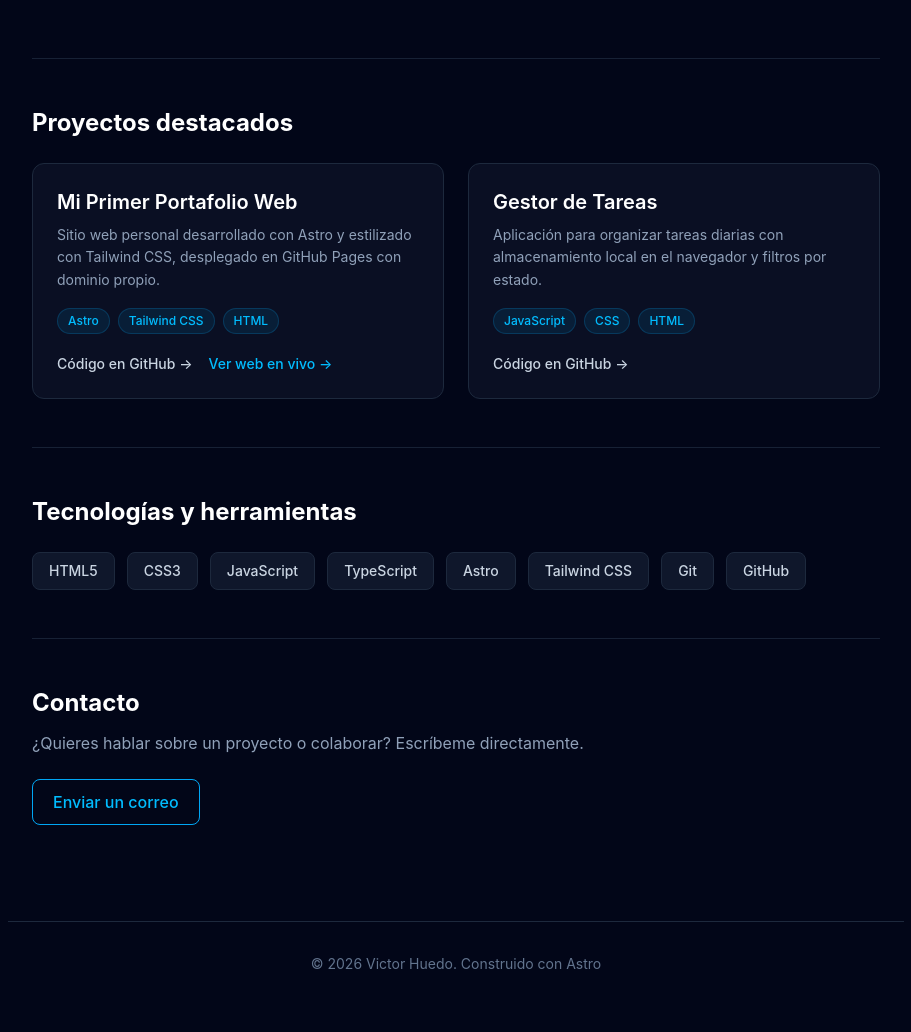
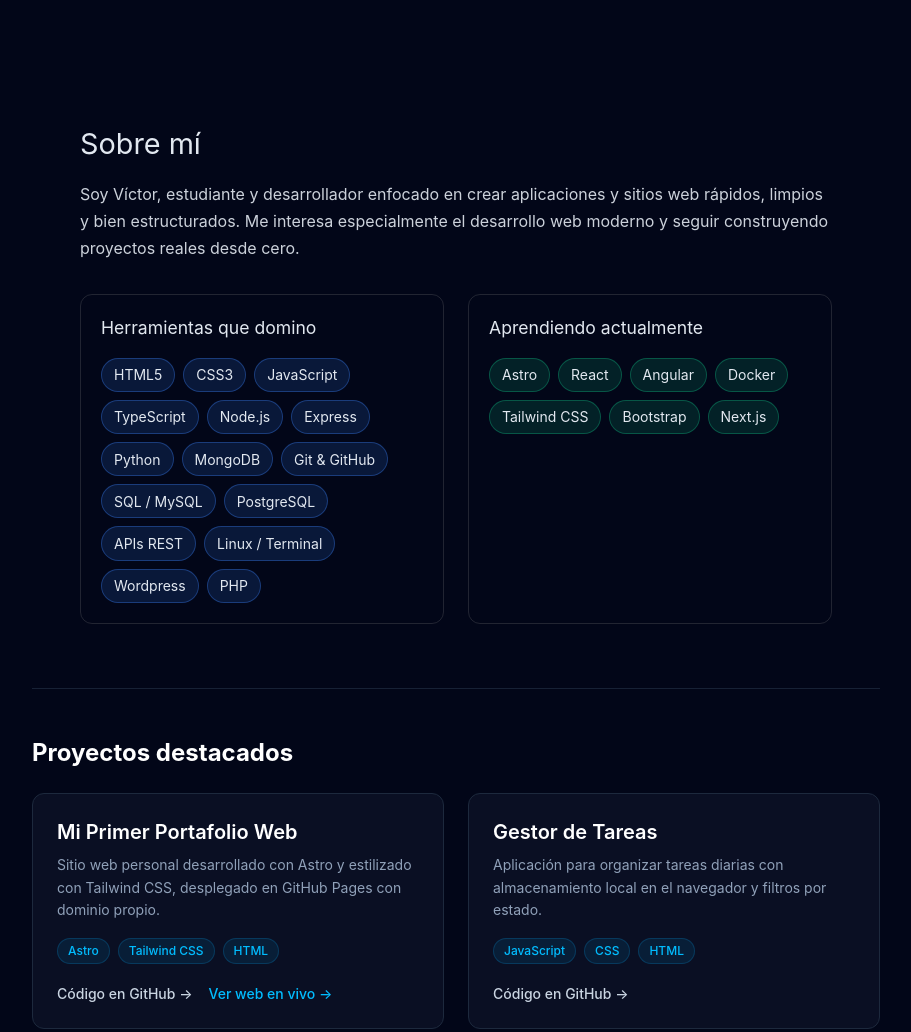
Before and after one commit to victorhl22/victorhl22.github.io, an Astro site: page / in a window 1280 px wide. Shown: the part 560-1592 px from the top of the page, without its empty margins (184-1095 px from the left). Before the commit the page ends 1566 px from the top, so only its background shows below. Built offline with nearby package versions, Linux system fonts and the light colour scheme; Astro itself is replaced by a stand-in of ours.

Commit message:
Seccion Stack Añadida

```diff
--- /dev/null
+++ b/src/components/AboutStack.astro
@@ -0,0 +1,119 @@
+---
+const stackActual = [
+"HTML5",
+  "CSS3",
+  "JavaScript",
+  "TypeScript",
+  "Node.js",
+  "Express",
+  "Python",
+  "MongoDB",
+  "Git & GitHub",
+  "SQL / MySQL",
+  "PostgreSQL",
+  "APIs REST",
+  "Linux / Terminal",
+  "Wordpress",
+  "PHP",
+];
+
+const aprendiendo = [
+  "Astro",
+  "React",
+  "Angular",
+  "Docker",
+  "Tailwind CSS",
+  "Bootstrap",
+  "Next.js",
+];
+---
+
+<section id="sobre-mi" class="about-section">
+  <div class="about-container">
+    <h2>Sobre mí</h2>
+    <p class="bio">
+      Soy Víctor, estudiante y desarrollador enfocado en crear aplicaciones y sitios web rápidos,
+      limpios y bien estructurados. Me interesa especialmente el desarrollo web moderno y seguir
+      construyendo proyectos reales desde cero.
+    </p>
+
+    <div class="stack-grid">
+      <div class="stack-block">
+        <h3>Herramientas que domino</h3>
+        <ul class="tags">
+          {stackActual.map((tech) => (
+            <li class="tag">{tech}</li>
+          ))}
+        </ul>
+      </div>
+
+      <div class="stack-block">
+        <h3>Aprendiendo actualmente</h3>
+        <ul class="tags">
+          {aprendiendo.map((tech) => (
+            <li class="tag tag-learning">{tech}</li>
+          ))}
+        </ul>
+      </div>
+    </div>
+  </div>
+</section>
+
+<style>
+  .about-section {
+    max-width: 800px;
+    margin: 4rem auto;
+    padding: 0 1.5rem;
+  }
+
+  h2 {
+    font-size: 1.8rem;
+    margin-bottom: 1rem;
+  }
+
+  .bio {
+    line-height: 1.7;
+    opacity: 0.9;
+    margin-bottom: 2rem;
+  }
+
+  .stack-grid {
+    display: grid;
+    grid-template-columns: repeat(auto-fit, minmax(260px, 1fr));
+    gap: 1.5rem;
+  }
+
+  .stack-block {
+    padding: 1.25rem;
+    border-radius: 12px;
+    border: 1px solid rgba(128, 128, 128, 0.25);
+  }
+
+  .stack-block h3 {
+    font-size: 1.1rem;
+    margin-top: 0;
+    margin-bottom: 1rem;
+  }
+
+  .tags {
+    display: flex;
+    flex-wrap: wrap;
+    gap: 0.5rem;
+    list-style: none;
+    padding: 0;
+    margin: 0;
+  }
+
+  .tag {
+    padding: 0.35rem 0.75rem;
+    border-radius: 999px;
+    font-size: 0.875rem;
+    background: rgba(59, 130, 246, 0.15);
+    border: 1px solid rgba(59, 130, 246, 0.35);
+  }
+
+  .tag-learning {
+    background: rgba(16, 185, 129, 0.15);
+    border-color: rgba(16, 185, 129, 0.35);
+  }
+</style>
--- a/src/layouts/Layout.astro
+++ b/src/layouts/Layout.astro
@@ -21,7 +21,7 @@ const { title } = Astro.props;
 		<!-- Barra de navegación -->
 		<header class="sticky top-0 z-50 backdrop-blur-md bg-slate-950/80 border-b border-slate-800">
 			<nav class="max-w-4xl mx-auto px-6 h-16 flex items-center justify-between">
-				<a href="#" class="font-bold text-lg text-white tracking-tight">TuNombre<span class="text-sky-400">.me</span></a>
+				<a href="#" class="font-bold text-lg text-white tracking-tight">Victor Huedo Lacruz<span class="text-sky-400">Portafolio</span></a>
 				<div class="flex gap-6 text-sm font-medium text-slate-400">
 					<a href="#proyectos" class="hover:text-white transition-colors">Proyectos</a>
 					<a href="#habilidades" class="hover:text-white transition-colors">Habilidades</a>
--- a/src/pages/index.astro
+++ b/src/pages/index.astro
@@ -1,6 +1,7 @@
 ---
 import Layout from '../layouts/Layout.astro';
 import ProjectCard from '../components/ProjectCard.astro';
+import AboutStack from '../components/AboutStack.astro';
 
 // Aquí puedes editar o añadir tus proyectos fácilmente
 const misProyectos = [
@@ -42,6 +43,9 @@ const habilidades = ["HTML5", "CSS3", "JavaScript", "TypeScript", "Astro", "Tail
 		</div>
 	</section>
 
+	<!-- Sección Sobre mí y tecnologias que se usar o he trabajado-->
+	<AboutStack />
+
 	<!-- Sección de Proyectos -->
 	<section id="proyectos" class="py-12 border-t border-slate-800/80">
 		<h2 class="text-2xl font-bold text-white mb-6">Proyectos destacados</h2>
```
